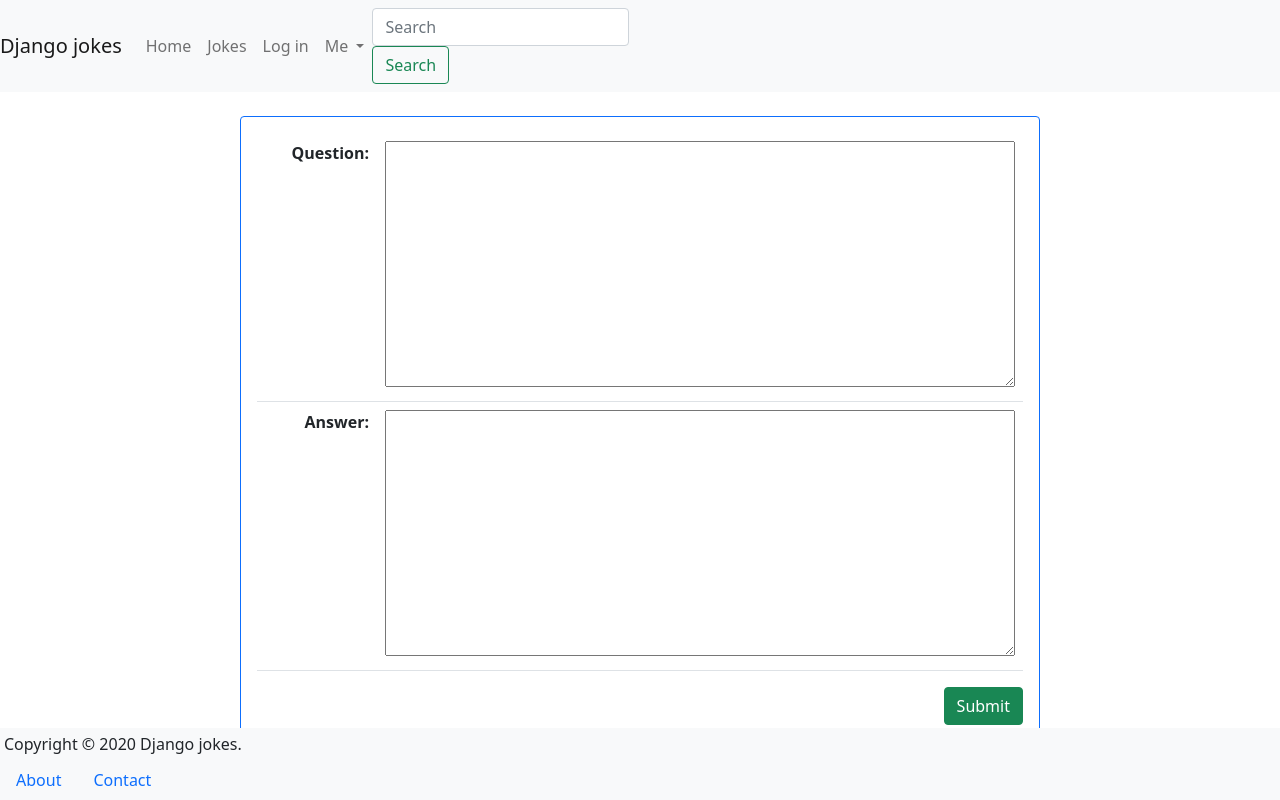
After one commit to arranzantonio/djangojokes.com, a Django app: page /jokes/joke/create/ in a window 1280 px wide. The commit adds this page. Run offline with Django 3.2, Linux system fonts and the light colour scheme; lists and menus that the app fills with data are empty; some libraries are stand-ins or nearby versions.

Commit message:
Exercise 14

```diff
--- a/jokes/models.py
+++ b/jokes/models.py
@@ -1,8 +1,6 @@
 from django.db import models
 from django.urls import reverse
 
-# Create your models here.
-from django.db import models
 
 class Joke(models.Model):
     question = models.TextField(max_length=200)
--- a/jokes/urls.py
+++ b/jokes/urls.py
@@ -1,10 +1,17 @@
 from django.urls import path
 
-from .views import JokeListView, JokeDetailView
+from .views import (
+    JokeCreateView,
+    JokeDetailView,
+    JokeListView,
+    JokeUpdateView,
+)
 
 app_name='jokes'
 
 urlpatterns = [
+    path('joke/<int:pk>/', JokeDetailView.as_view(), name='detail'),
+    path('joke/create/', JokeCreateView.as_view(), name = 'create'),
+    path('joke/<int:pk>/update', JokeUpdateView.as_view(), name = 'update'),
     path('', JokeListView.as_view(), name='list'),
-    path('joke/<int:pk>/', JokeDetailView.as_view(), name='detail'),
 ]
--- a/jokes/views.py
+++ b/jokes/views.py
@@ -1,4 +1,4 @@
-from django.views.generic import ListView, DetailView
+from django.views.generic import ListView, DetailView, CreateView, UpdateView
 
 from .models import Joke
 
@@ -7,3 +7,11 @@ class JokeListView(ListView):
 
 class JokeDetailView(DetailView):
     model = Joke
+
+class JokeCreateView(CreateView):
+    model = Joke
+    fields = ['question', 'answer']
+
+class JokeUpdateView(UpdateView):
+    model = Joke
+    fields = ['question', 'answer']
--- /dev/null
+++ b/templates/jokes/joke_form.html
@@ -0,0 +1,45 @@
+{% extends "_base.html" %}
+
+{% block title %}Add/Update Joke{% endblock %}
+
+{% block main %}
+  <div class="card border-primary m-auto mb-3 p-3" style="max-width: 50rem">
+    <form method="post">
+      {% csrf_token %}
+      <table class="table">
+        {{ form.as_table }}
+      </table>
+      <button class="btn btn-success" style="float: right;">Submit</button>
+    </form>
+  </div>
+
+  <style>
+    /* Ajustar el layout de la tabla */
+    form table {
+      table-layout: fixed;
+      width: 100%;
+    }
+
+    /* La columna de las etiquetas ocupa poco espacio */
+    form table th {
+      width: 120px;
+      vertical-align: top;
+      padding-top: 10px;
+      text-align: right;
+      padding-right: 15px;
+    }
+
+    /* La columna de los campos ocupa el resto */
+    form table td {
+      width: auto;
+    }
+
+    /* Los campos ocupan todo el ancho disponible */
+    form input[type="text"],
+    form textarea {
+      width: 100%;
+      max-width: 100%;
+      box-sizing: border-box;
+    }
+  </style>
+{% endblock %}
```
Also changed, not shown: templates/jokes/joke_list.html (+14 -3 lines).
